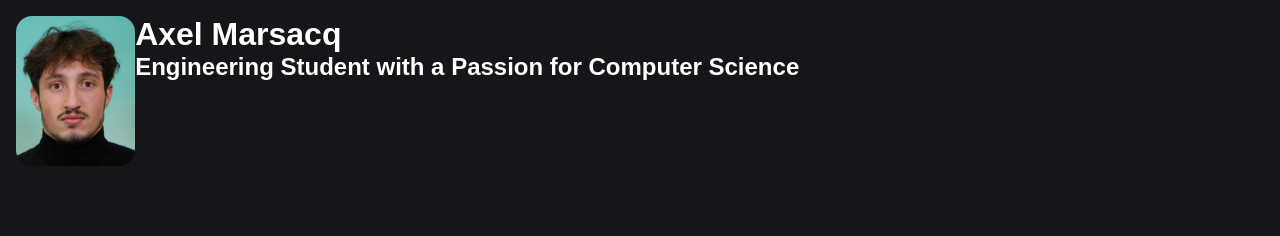
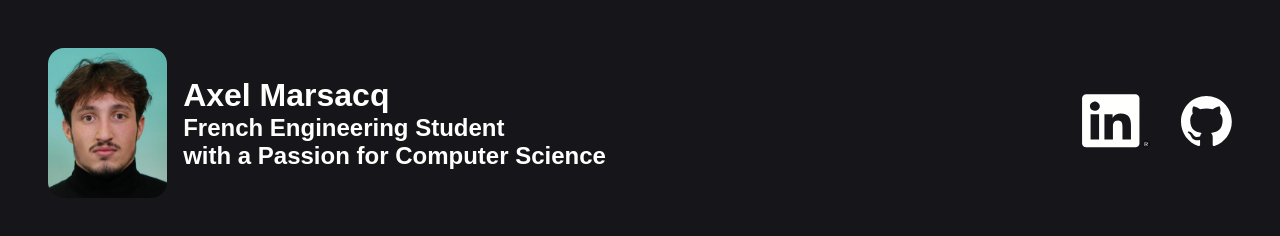
Before and after one commit to AxelMrsq/PortFolio, a plain HTML site: page index.html in a window 1280 px wide. Drawn offline with Linux system fonts and the light colour scheme.

Commit message:
04/11/2023
Header

```diff
--- a/index.html
+++ b/index.html
@@ -9,10 +9,17 @@
 </head>
 <body>
     <header>
-        <img style="width: 100;height: 150px;border-radius: 1rem;" src="images/profilPhoto.jpeg" alt="image">
-        <div>
-            <h1>Axel Marsacq</h1>
-            <h2>Engineering Student with a Passion for Computer Science</h2>
+        <div style="display: flex; align-items: center;">
+            <img style="width: 100;height: 150px;border-radius: 1rem;" src="images/profilPhoto.jpeg" alt="image">
+            <div style="padding: 1rem;">
+                <h1>Axel Marsacq</h1>
+                <h2>French Engineering Student </h2>
+                <h2>with a Passion for Computer Science</h2>
+            </div>
+        </div>
+        <div style="display: flex; align-items: center;">
+            <a href=""><img style="width: 130;height: 80px;" src="images/linkIcon.svg" alt="image"></a>
+            <a href=""><img style="width: 50;height: 50px;" src="images/githubIcon.svg" alt="image"></a>
         </div>
     </header>
 
--- a/style.css
+++ b/style.css
@@ -9,9 +9,9 @@ body, h1, h2, p,a{
     text-decoration: none;
 }
 header{
-    padding: 1rem;
+    padding: 3rem;
     display: flex;
     color:#fffffe;
-    justify-content: space-evenly
+    justify-content: space-between;
     align-items: center;
 }
```
Also changed, not shown: images/5848152fcef1014c0b5e4967.webp (added), images/GitHub-Logo.wine (1).svg (deleted), images/GitHub-Logo.wine.svg (deleted), images/LinkedIn-Icon-Black-Logo.wine.svg (deleted), images/descIcon.png (deleted), images/github-mark/github-mark-white.png (deleted), images/github-mark/github-mark.png (deleted), images/github-mark/github-mark.svg (deleted), images/githubIcon.svg (renamed from images/github-mark/github-mark-white.svg), images/githubLogo.webp (deleted), images/linkIcon.svg (added), images/linkLogo.png (deleted), images/logo-github.svg (deleted), 1 other file.
